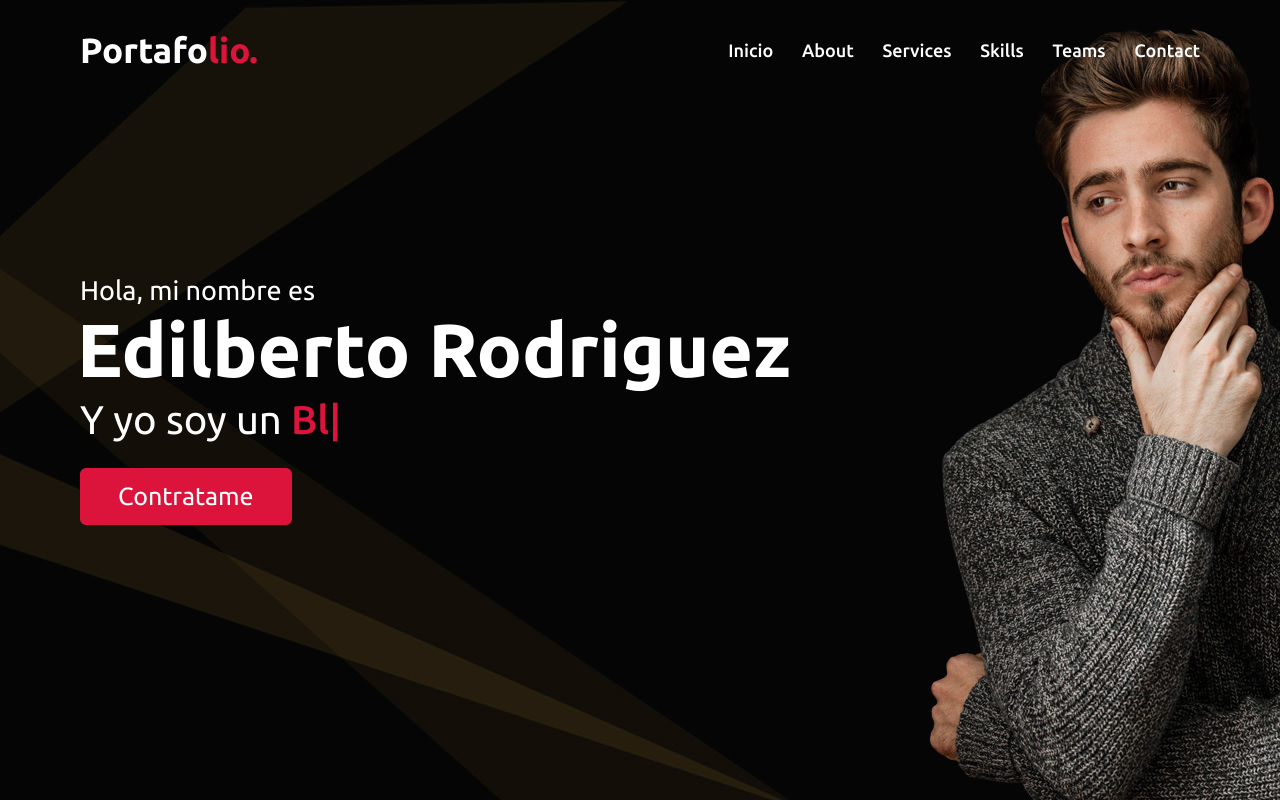
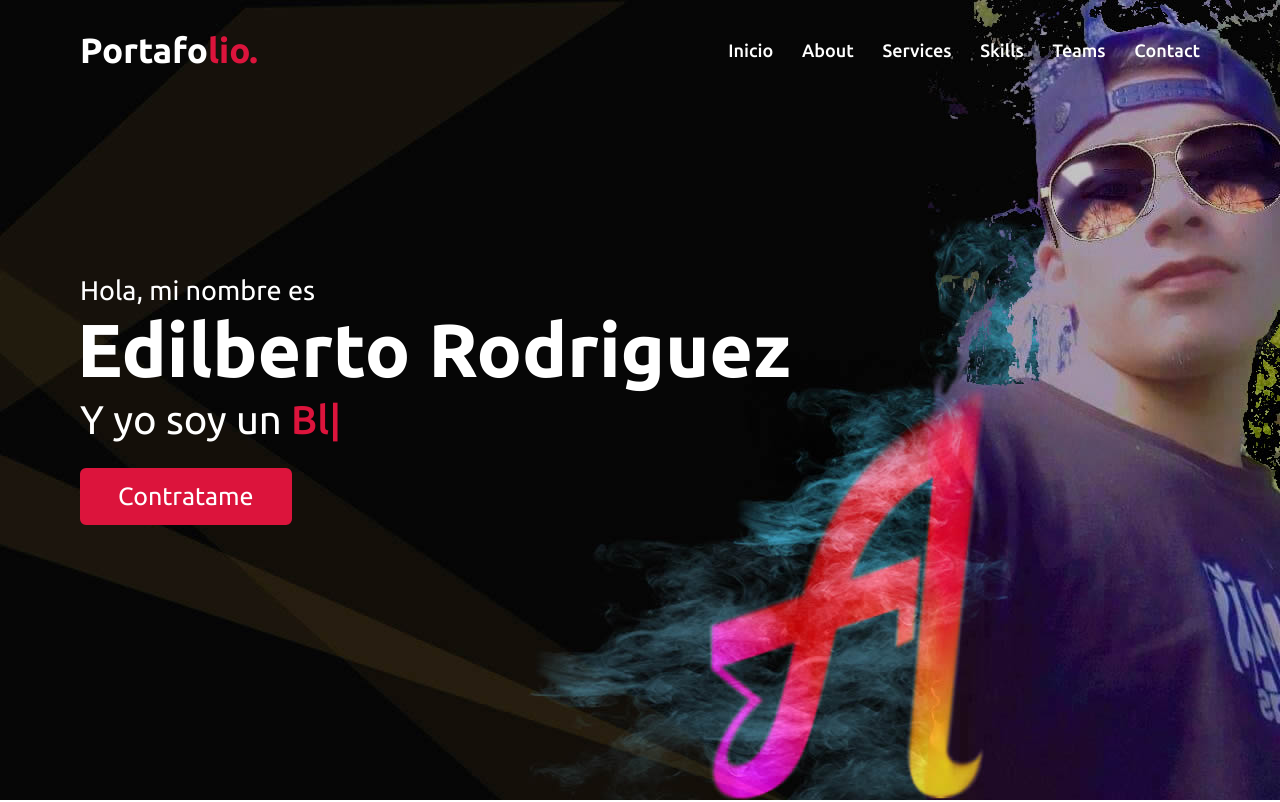
Before and after one commit to Edilberto23/portafolio, a plain HTML site: page index.html in a window 1280 px wide. Shown: the top 802 px of the page. Drawn offline with nearby package versions, Linux system fonts and the light colour scheme.

Commit message:
Update style.css

```diff
--- a/style.css
+++ b/style.css
@@ -165,7 +165,7 @@ section .title::after{
 /* home section styling */
 .home{
     display: flex;
-    background: url("images/banner.jpg") no-repeat center;
+    background: url("images/banner1.jpg") no-repeat center;
     height: 100vh;
     color: #fff;
     min-height: 500px;
```
